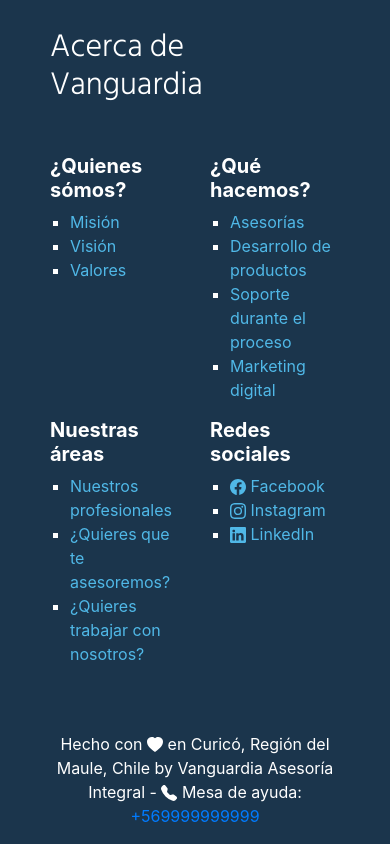
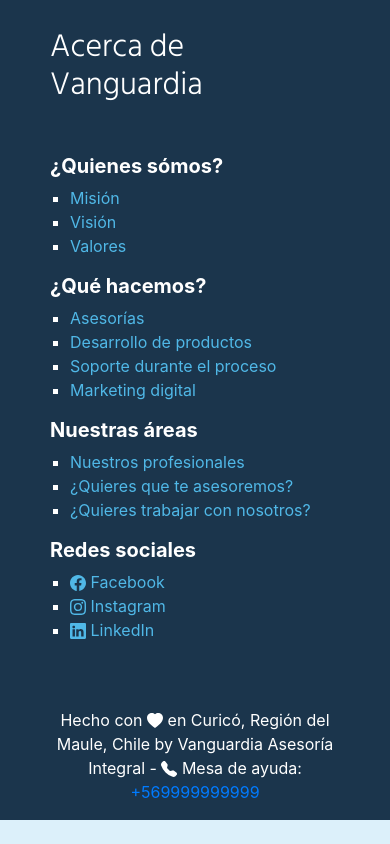
Before and after one commit to cgalvezv/desafio_github_coderhouse_cgalvez, a website: page pages/contactanos.html in a window 390 px wide. Shown: the part 1548-2392 px from the top of the page. After the commit the page ends 2368 px from the top, so only its background shows below. Drawn offline with nearby package versions, Linux system fonts and the light colour scheme.

Commit message:
Se agregan logica para footer responsive en html's de carpeta page

```diff
--- a/pages/contactanos.html
+++ b/pages/contactanos.html
@@ -132,7 +132,7 @@
                 <div class="footer__section col-12 col-md-4">
                     <img class="footer__img img-fluid d-none d-md-block d-lg-block" src="../assets/img/join-us.png" alt="Imagen trabaja con nosotros">
                 </div>
-                <div class="footer__section col-6 col-md-2">
+                <div class="footer__section col-12 col-sm-6 col-md-2">
                     <h5 class="footer__section--title">¿Quienes sómos?</h5>
                     <ul class="footer__section--list">
                         <li><a class="footer__section--link" href="./quienes-somos.html">Misión</a></li>
@@ -140,7 +140,7 @@
                         <li><a class="footer__section--link" href="./quienes-somos.html">Valores</a></li>
                     </ul>
                 </div>
-                <div class="footer__section col-6 col-md-2">
+                <div class="footer__section col-12 col-sm-6 col-md-2">
                     <h5 class="footer__section--title">¿Qué hacemos?</h5>
                     <ul class="footer__section--list">
                         <li><a class="footer__section--link" href="./que-hacemos.html">Asesorías</a></li>
@@ -149,7 +149,7 @@
                         <li><a class="footer__section--link" href="./que-hacemos.html">Marketing digital</a></li>
                     </ul>
                 </div>
-                <div class="footer__section col-6 col-md-2">
+                <div class="footer__section col-12 col-sm-6 col-md-2">
                     <h5 class="footer__section--title">Nuestras áreas</h5>
                     <ul class="footer__section--list">
                         <li><a class="footer__section--link" href="./que-hacemos.html">Nuestros profesionales</a></li>
@@ -157,7 +157,7 @@
                         <li><a class="footer__section--link" href="./contactanos.html">¿Quieres trabajar con nosotros?</a></li>
                     </ul>
                 </div>
-                <div class="footer__section col-6 col-md-2">
+                <div class="footer__section col-12 col-sm-6 col-md-2">
                     <h5 class="footer__section--title">Redes sociales</h5>
                     <ul class="footer__section--list">
                         <li>
```
Also changed, not shown: pages/nuestras-areas.html (+4 -4 lines), pages/que-hacemos.html (+4 -4 lines), pages/quienes-somos.html (+4 -4 lines).
